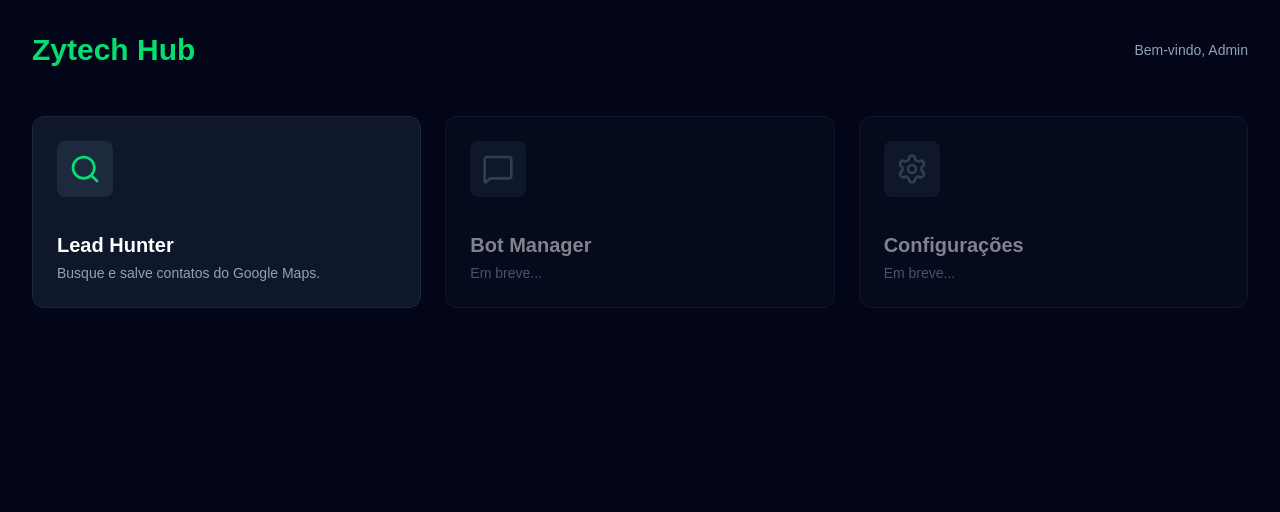
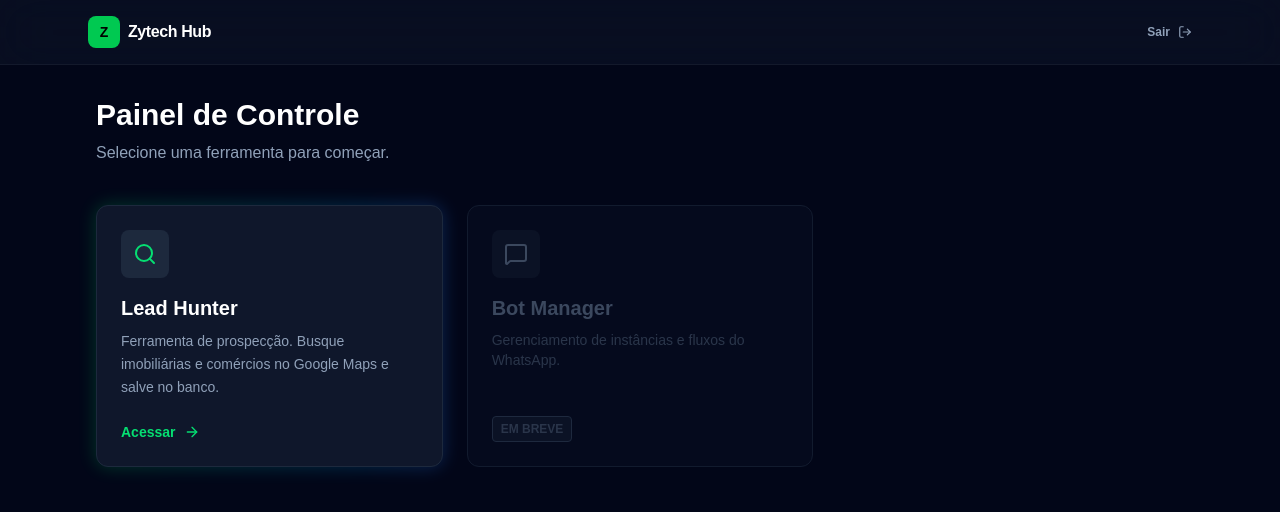
Before and after one commit to gabrielbeloni06/zytechhub, a Next.js app in the folder zytech-hub/: page /dashboard in a window 1280 px wide. Shown: the top 512 px of the page. Built offline with nearby package versions, Linux system fonts and the light colour scheme.

Commit message:
fix: routes

```diff
--- a/zytech-hub/app/dashboard/page.tsx
+++ b/zytech-hub/app/dashboard/page.tsx
@@ -1,47 +1,63 @@
 import Link from 'next/link'
-import { Search, MessageSquare, Settings } from 'lucide-react'
+import { Search, MessageSquare, Settings, LogOut, ArrowRight } from 'lucide-react'
 
 export default function Dashboard() {
   return (
-    <div className="min-h-screen bg-slate-950 text-white p-8">
-      <header className="mb-12 flex justify-between items-center">
-        <h1 className="text-3xl font-bold text-green-400">Zytech Hub</h1>
-        <div className="text-slate-400 text-sm">Bem-vindo, Admin</div>
+    <div className="min-h-screen bg-slate-950 text-white selection:bg-green-500/30">
+
+      <header className="border-b border-white/5 bg-slate-900/50 backdrop-blur-xl sticky top-0 z-10">
+        <div className="max-w-6xl mx-auto px-6 h-16 flex items-center justify-between">
+          <div className="flex items-center gap-2">
+            <div className="w-8 h-8 bg-green-500 rounded-lg flex items-center justify-center font-bold text-black text-sm">Z</div>
+            <span className="font-bold tracking-tight">Zytech Hub</span>
+          </div>
+          <button className="text-xs font-bold text-slate-400 hover:text-white flex items-center gap-2 transition-colors">
+            Sair <LogOut size={14}/>
+          </button>
+        </div>
       </header>
 
-      <div className="grid grid-cols-1 md:grid-cols-3 gap-6">
-        <Link href="/dashboard/hunter" className="group">
-          <div className="p-6 bg-slate-900 border border-slate-800 rounded-xl hover:border-green-500 transition h-48 flex flex-col justify-between">
-            <div className="p-3 bg-slate-800 w-fit rounded-lg group-hover:bg-green-900/30 text-green-400">
-              <Search size={32} />
+      <main className="max-w-6xl mx-auto p-8">
+        <div className="mb-10">
+          <h1 className="text-3xl font-bold text-white mb-2">Painel de Controle</h1>
+          <p className="text-slate-400">Selecione uma ferramenta para começar.</p>
         </div>
+
+        <div className="grid grid-cols-1 md:grid-cols-2 lg:grid-cols-3 gap-6">
+
+          <Link href="/dashboard/hunter" className="group relative">
+            <div className="absolute -inset-0.5 bg-gradient-to-r from-green-500 to-blue-500 rounded-2xl opacity-20 group-hover:opacity-50 blur transition duration-500"></div>
+            <div className="relative p-6 bg-slate-900 border border-slate-800 rounded-xl hover:border-slate-700 transition h-full flex flex-col justify-between">
               <div>
-              <h2 className="text-xl font-bold mb-1">Lead Hunter</h2>
-              <p className="text-slate-400 text-sm">Busque e salve contatos do Google Maps.</p>
+                <div className="w-12 h-12 bg-slate-800 rounded-lg flex items-center justify-center text-green-400 mb-4 group-hover:scale-110 transition-transform">
+                  <Search size={24} />
+                </div>
+                <h2 className="text-xl font-bold mb-2">Lead Hunter</h2>
+                <p className="text-slate-400 text-sm leading-relaxed">
+                  Ferramenta de prospecção. Busque imobiliárias e comércios no Google Maps e salve no banco.
+                </p>
+              </div>
+              <div className="mt-6 flex items-center text-green-400 text-sm font-bold gap-2">
+                Acessar <ArrowRight size={16} className="group-hover:translate-x-1 transition-transform"/>
               </div>
             </div>
           </Link>
 
-        <div className="p-6 bg-slate-900/50 border border-slate-800 rounded-xl h-48 flex flex-col justify-between opacity-50 cursor-not-allowed">
-          <div className="p-3 bg-slate-800 w-fit rounded-lg text-slate-500">
-            <MessageSquare size={32} />
+          <div className="p-6 bg-slate-900/50 border border-slate-800 rounded-xl flex flex-col justify-between opacity-60">
+            <div>
+              <div className="w-12 h-12 bg-slate-800/50 rounded-lg flex items-center justify-center text-slate-500 mb-4">
+                <MessageSquare size={24} />
               </div>
-          <div>
-            <h2 className="text-xl font-bold mb-1">Bot Manager</h2>
-            <p className="text-slate-400 text-sm">Em breve...</p>
+              <h2 className="text-xl font-bold mb-2 text-slate-500">Bot Manager</h2>
+              <p className="text-slate-600 text-sm">
+                Gerenciamento de instâncias e fluxos do WhatsApp.
+              </p>
             </div>
+            <div className="mt-6 text-xs font-bold text-slate-600 bg-slate-800/50 w-fit px-2 py-1 rounded border border-slate-700">EM BREVE</div>
           </div>
 
-        <div className="p-6 bg-slate-900/50 border border-slate-800 rounded-xl h-48 flex flex-col justify-between opacity-50 cursor-not-allowed">
-          <div className="p-3 bg-slate-800 w-fit rounded-lg text-slate-500">
-            <Settings size={32} />
         </div>
-          <div>
-            <h2 className="text-xl font-bold mb-1">Configurações</h2>
-            <p className="text-slate-400 text-sm">Em breve...</p>
-          </div>
-        </div>
-      </div>
+      </main>
     </div>
   )
 }
--- a/zytech-hub/app/page.tsx
+++ b/zytech-hub/app/page.tsx
@@ -1,15 +1,28 @@
 'use client'
-import { useState } from 'react'
+import { useState, useEffect } from 'react'
 import { createClient } from '@/lib/supabase/client'
 import { useRouter } from 'next/navigation'
-import { Loader2 } from 'lucide-react'
+import { Loader2, Lock } from 'lucide-react'
 
 export default function LoginPage() {
   const [email, setEmail] = useState('')
   const [password, setPassword] = useState('')
   const [loading, setLoading] = useState(false)
+  const [checkingSession, setCheckingSession] = useState(true)
   const router = useRouter()
   const supabase = createClient()
+
+  useEffect(() => {
+    const checkUser = async () => {
+      const { data: { session } } = await supabase.auth.getSession()
+      if (session) {
+        router.push('/dashboard')
+      } else {
+        setCheckingSession(false)
+      }
+    }
+    checkUser()
+  }, [router, supabase])
 
   const handleLogin = async (e: React.FormEvent) => {
     e.preventDefault()
@@ -25,33 +38,57 @@ export default function LoginPage() {
     }
   }
 
+  if (checkingSession) {
     return (
-    <div className="min-h-screen flex items-center justify-center bg-slate-950 text-white">
-      <div className="w-full max-w-md p-8 bg-slate-900 rounded-lg border border-slate-800 shadow-2xl">
-        <h1 className="text-3xl font-bold text-green-500 mb-6 text-center">Zytech Hub 🔐</h1>
+      <div className="min-h-screen bg-slate-950 flex items-center justify-center">
+        <Loader2 className="animate-spin text-green-500" size={40} />
+      </div>
+    )
+  }
+
+  return (
+    <div className="min-h-screen flex items-center justify-center bg-slate-950 text-white p-4">
+      <div className="fixed top-0 left-0 w-full h-1 bg-gradient-to-r from-blue-600 via-green-500 to-blue-600"></div>
+
+      <div className="w-full max-w-md p-8 bg-slate-900 rounded-2xl border border-slate-800 shadow-2xl relative overflow-hidden">
+        <div className="absolute top-0 right-0 p-4 opacity-10">
+          <Lock size={100} />
+        </div>
+
+        <div className="relative z-10">
+          <h1 className="text-3xl font-bold text-white mb-2">Zytech Hub</h1>
+          <p className="text-slate-400 mb-8 text-sm">Acesso restrito à diretoria.</p>
+
           <form onSubmit={handleLogin} className="space-y-4">
+            <div>
+              <label className="text-xs font-bold text-slate-500 uppercase tracking-wider mb-1 block">Email Corporativo</label>
               <input
                 type="email"
-            placeholder="Email"
-            className="w-full p-3 bg-slate-800 rounded border border-slate-700 focus:border-green-500 outline-none"
+                className="w-full p-3 bg-slate-950 rounded-lg border border-slate-800 focus:border-green-500 focus:bg-slate-900 outline-none transition-all text-sm"
                 value={email}
                 onChange={(e) => setEmail(e.target.value)}
               />
+            </div>
+
+            <div>
+              <label className="text-xs font-bold text-slate-500 uppercase tracking-wider mb-1 block">Senha de Acesso</label>
               <input
                 type="password"
-            placeholder="Senha"
-            className="w-full p-3 bg-slate-800 rounded border border-slate-700 focus:border-green-500 outline-none"
+                className="w-full p-3 bg-slate-950 rounded-lg border border-slate-800 focus:border-green-500 focus:bg-slate-900 outline-none transition-all text-sm"
                 value={password}
                 onChange={(e) => setPassword(e.target.value)}
               />
+            </div>
+
             <button
               disabled={loading}
-            className="w-full py-3 bg-green-600 hover:bg-green-700 rounded font-bold transition flex justify-center"
+              className="w-full py-3 mt-4 bg-green-600 hover:bg-green-500 text-white rounded-lg font-bold transition-all flex items-center justify-center gap-2 shadow-[0_0_20px_rgba(22,163,74,0.2)] hover:shadow-[0_0_30px_rgba(22,163,74,0.4)]"
             >
-            {loading ? <Loader2 className="animate-spin" /> : 'Entrar'}
+              {loading ? <Loader2 className="animate-spin" size={20} /> : 'Acessar Sistema'}
             </button>
           </form>
         </div>
       </div>
+    </div>
   )
 }
```
Also changed, not shown: zytech-hub/app/login/page.tsx (added). Lines whose indentation alone changed are shown as unchanged.
